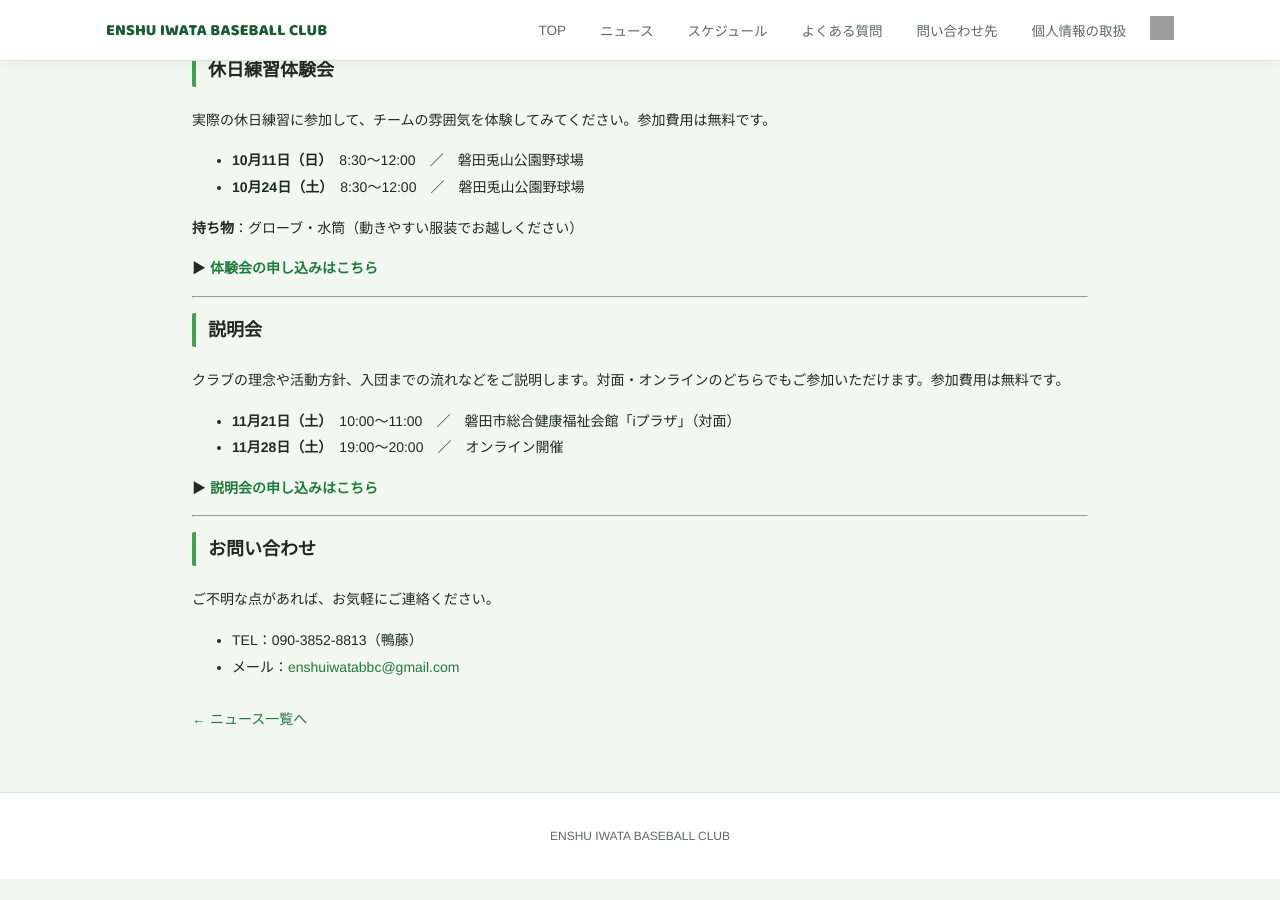
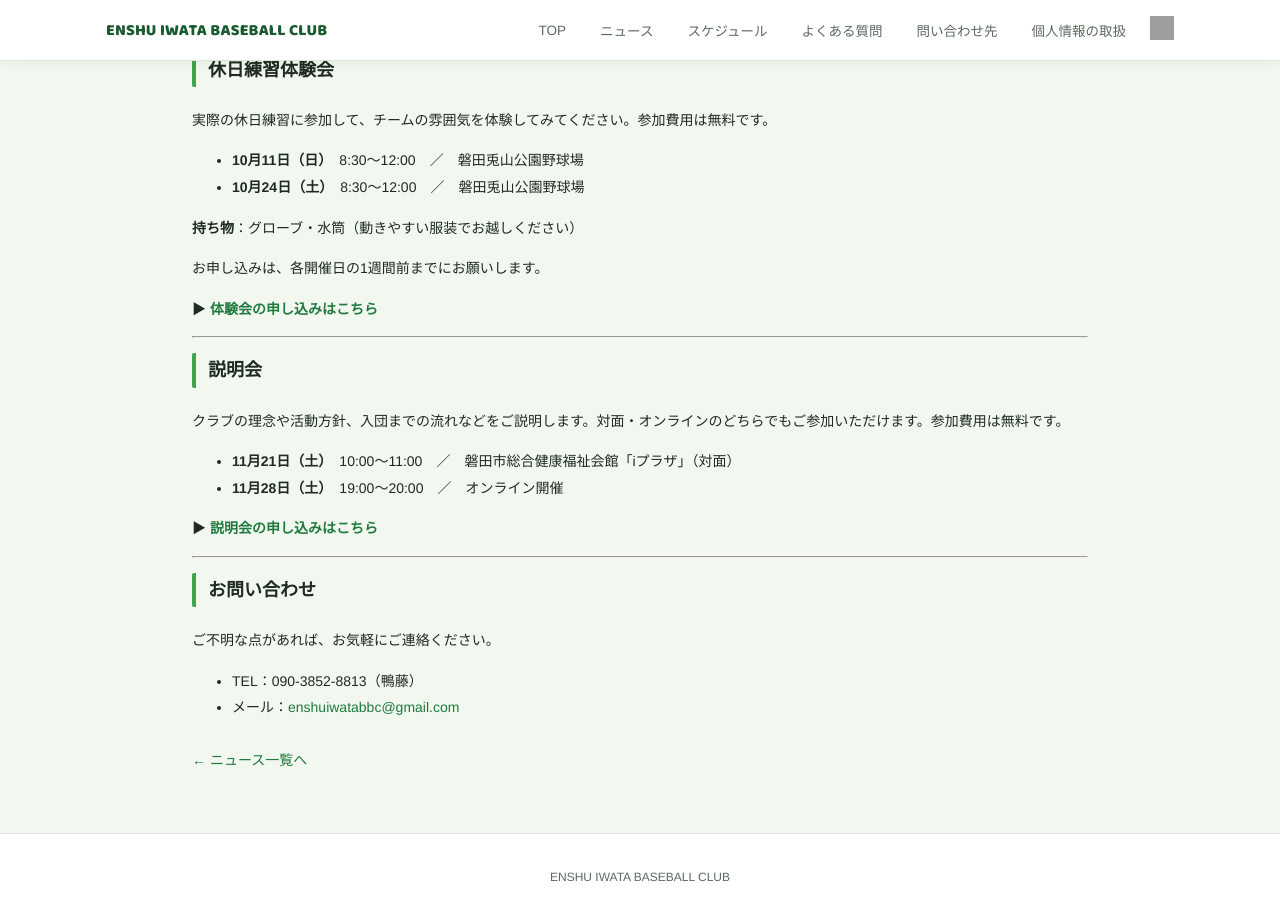
Before and after one commit to enshuiwatabbc/home, a Jekyll site: the page built from _posts/2026-09-11-taikenkai-setsumeikai.md, in a window 1280 px wide and 900 px high, scrolled down 1635 px. Built offline with Jekyll 4.4.1, drawn with Linux system fonts in a browser that asks for light colours; before the commit the page ends 2514 px from its top, so only the background shows below that; grey boxes are pictures that could not be loaded.

Commit message:
体験会に申込期限(各開催日の1週間前)の案内を追記
Co-Authored-By: Claude Sonnet 5 <noreply@anthropic.com>

```diff
--- a/_posts/2026-09-11-taikenkai-setsumeikai.md
+++ b/_posts/2026-09-11-taikenkai-setsumeikai.md
@@ -21,6 +21,8 @@ date: 2026-09-11
 
 **持ち物**：グローブ・水筒（動きやすい服装でお越しください）
 
+お申し込みは、各開催日の1週間前までにお願いします。
+
 ▶ **[体験会の申し込みはこちら](https://docs.google.com/forms/d/e/1FAIpQLSdggfcQljhggWedwhV_66-nBi8x81er3cmqvFsZxBQjdZCZTg/viewform){:target="_blank" rel="noopener"}**
 
 ---
```
